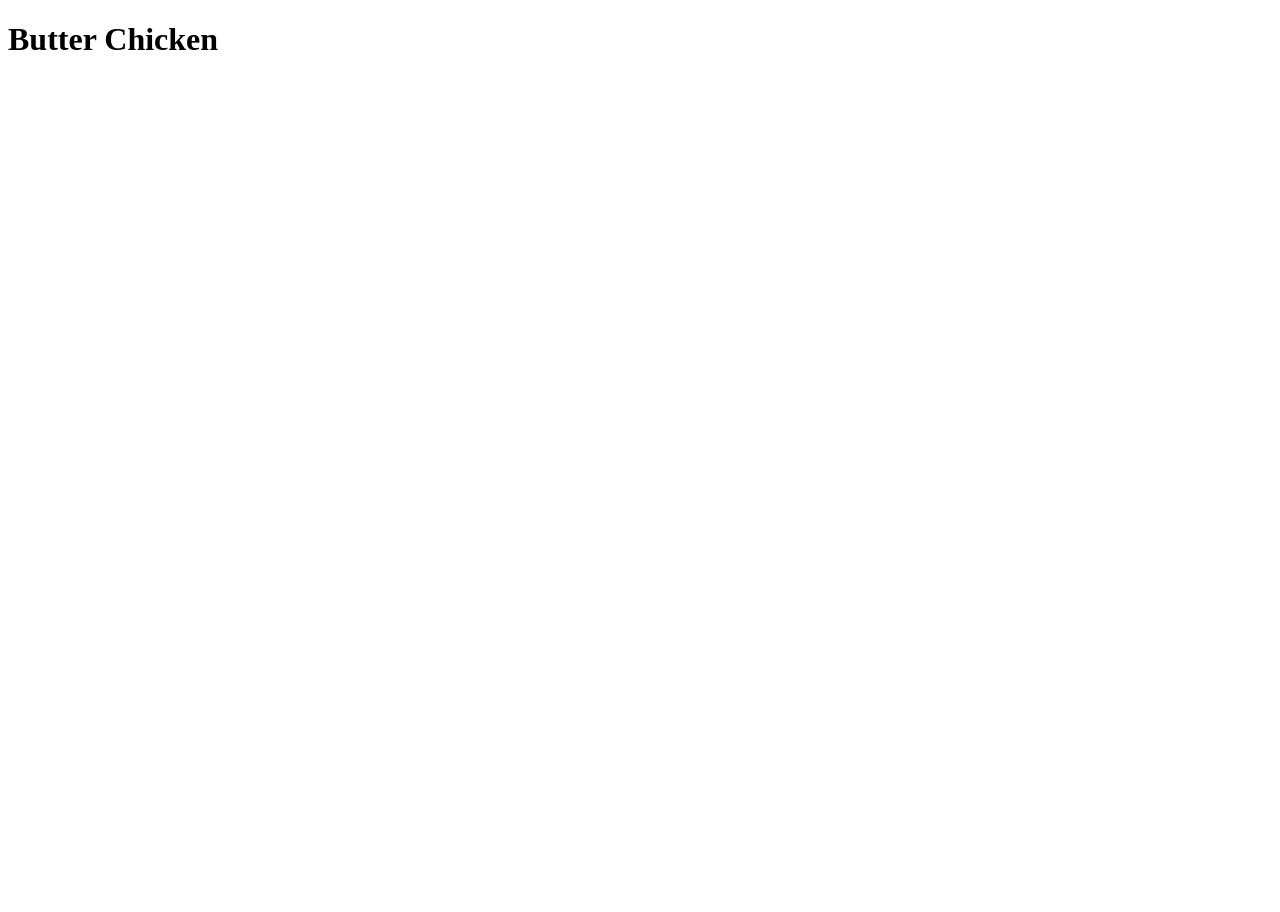
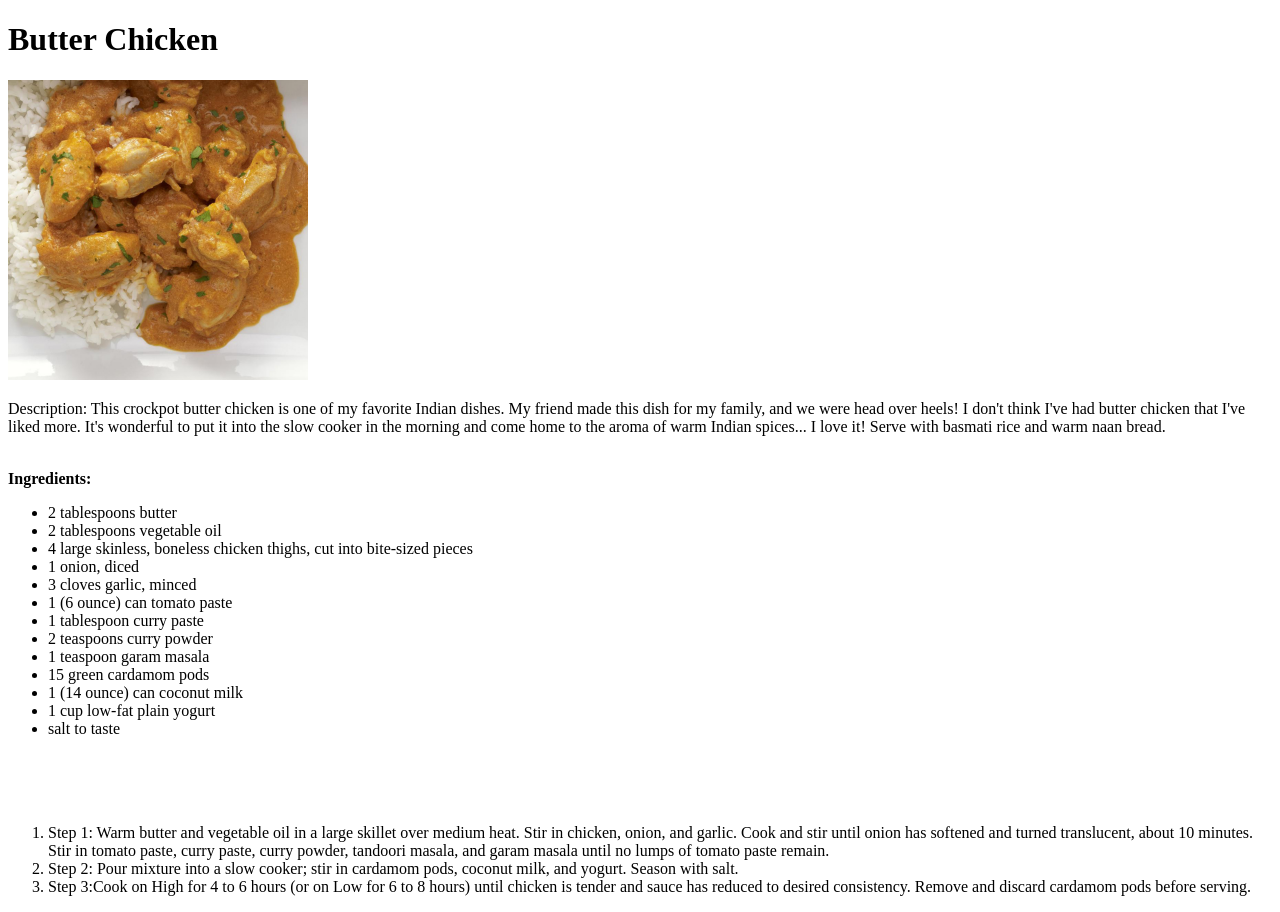
Before and after one commit to Harshvardhan-Mestha/odin-recipes, a plain HTML site: page recipes/butter_chicken.html in a window 1280 px wide. Before the commit the page ends 800 px from the top, so only its background shows below. Drawn offline with Linux system fonts and the light colour scheme.

Commit message:
This commit completes 1 recipe (Iteration 3)

```diff
--- a/recipes/butter_chicken.html
+++ b/recipes/butter_chicken.html
@@ -4,6 +4,46 @@
     <title>Butter Chicken</title>
 </head>
 <body>
-    <h1>Butter Chicken</h1>
+    <p>
+        <h1>Butter Chicken</h1>
+    </p>
+    <p>
+        <img src="images/butter_chicken.jpeg" height="300" width="300">
+    </p>
+    <p>Description:
+        This crockpot butter chicken is one of my favorite Indian dishes. My friend made this dish for my family, and we were head over heels!
+        I don't think I've had butter chicken that I've liked more.
+        It's wonderful to put it into the slow cooker in the morning and come home to the aroma of warm Indian spices... I love it!
+        Serve with basmati rice and warm naan bread.
+    </p>
+    <br>
+    <b>Ingredients:</b>
+    <ul>
+        <li>2 tablespoons butter</li>
+        <li>2 tablespoons vegetable oil</li>
+        <li>4 large skinless, boneless chicken thighs, cut into bite-sized pieces</li>
+        <li>1 onion, diced</li>
+        <li>3 cloves garlic, minced</li>
+        <li>1 (6 ounce) can tomato paste</li>
+        <li>1 tablespoon curry paste</li>
+        <li>2 teaspoons curry powder</li>
+        <li>1 teaspoon garam masala</li>
+        <li>15 green cardamom pods</li>
+        <li>1 (14 ounce) can coconut milk</li>
+        <li>1 cup low-fat plain yogurt</li>
+        <li>salt to taste</li>
+    </ul>
+    <br><br><br>
+    <ol>
+        <li>Step 1: Warm butter and vegetable oil in a large skillet over medium heat.
+            Stir in chicken, onion, and garlic. Cook and stir until onion has softened and turned translucent, about 10 minutes.
+            Stir in tomato paste, curry paste, curry powder, tandoori masala, and garam masala until no lumps of tomato paste remain.</li>
+
+        <li>Step 2: Pour mixture into a slow cooker; stir in cardamom pods, coconut milk, and yogurt. Season with salt.</li>
+
+        <li>Step 3:Cook on High for 4 to 6 hours (or on Low for 6 to 8 hours) until chicken is tender and sauce has reduced to desired consistency.
+            Remove and discard cardamom pods before serving.</li>
+    </ol>
+
 </body>
 </html>
```
Also changed, not shown: recipes/images/butter_chicken.jpeg (added).
